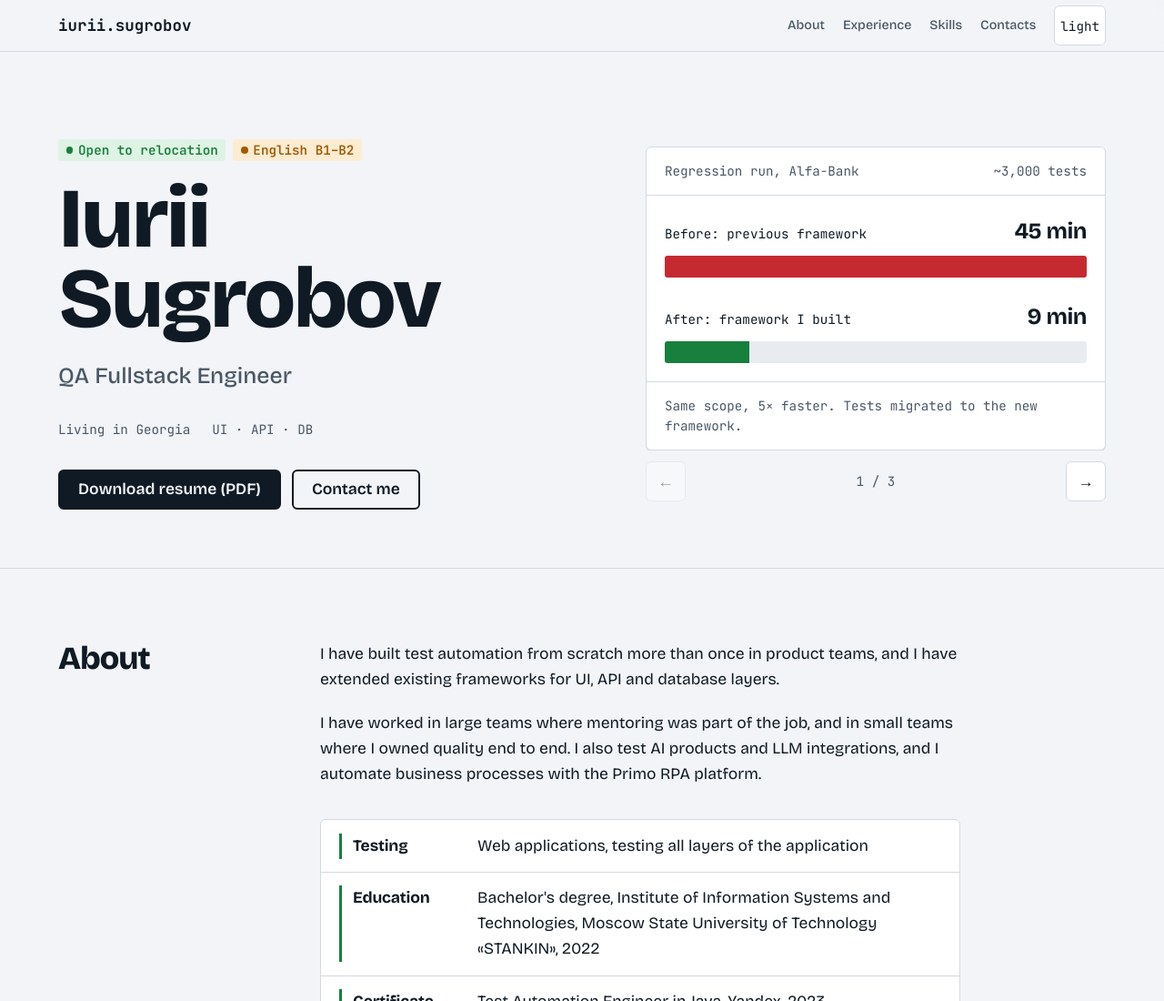
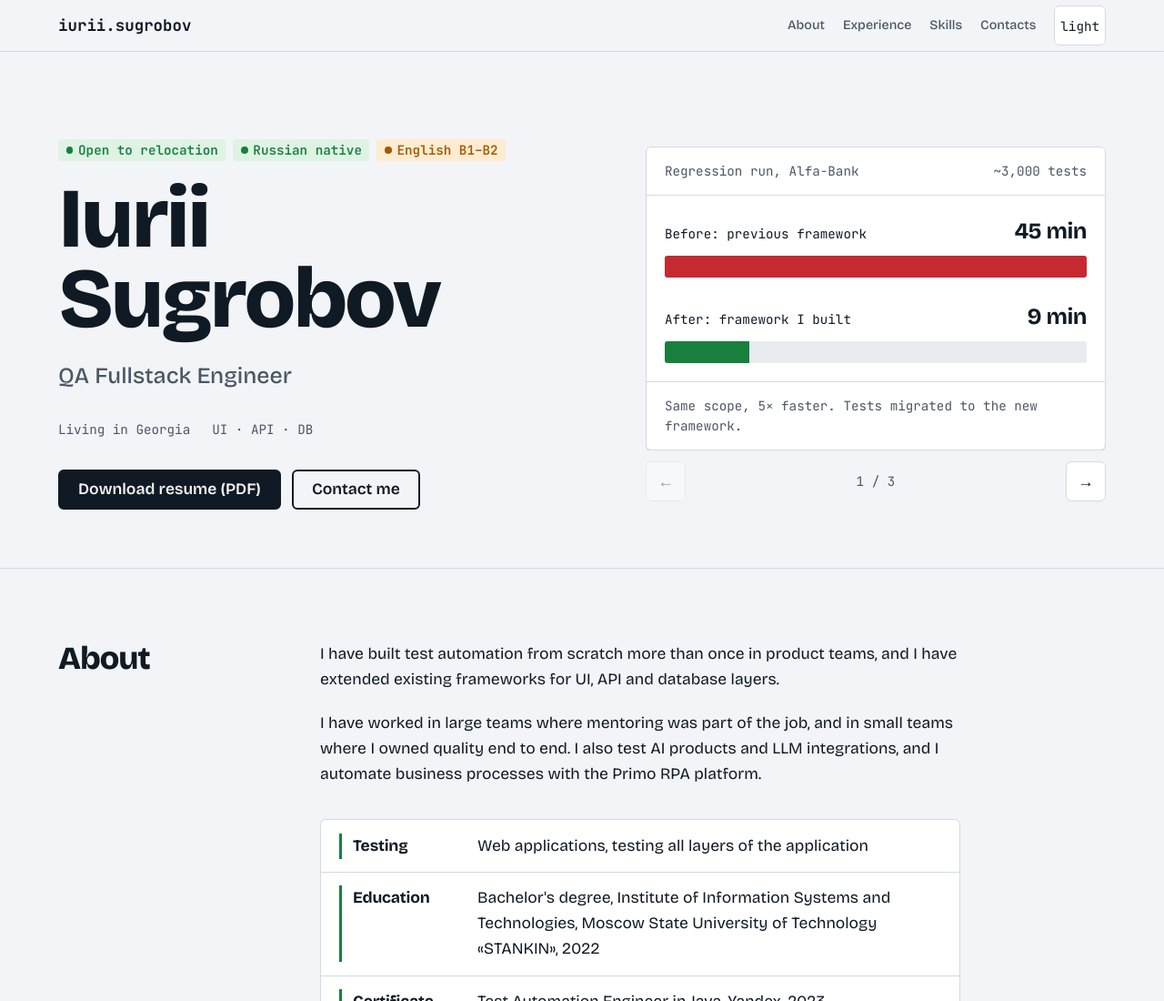
Before and after one commit to beonyc/myresume, a plain HTML site: page site/index.html in a window 1280 px wide. Shown: the top 1100 px of the page at 91% size. Drawn offline with Linux system fonts and the light colour scheme.

Commit message:
Hero: add the Russian native badge next to English

```diff
--- a/site/index.html
+++ b/site/index.html
@@ -41,6 +41,7 @@
         <div>
           <div class="hero__meta">
             <span class="badge badge--pass">Open to relocation</span>
+            <span class="badge badge--pass">Russian native</span>
             <span class="badge badge--warn">English B1–B2</span>
           </div>
           <h1 id="hero-title">Iurii Sugrobov</h1>
```
